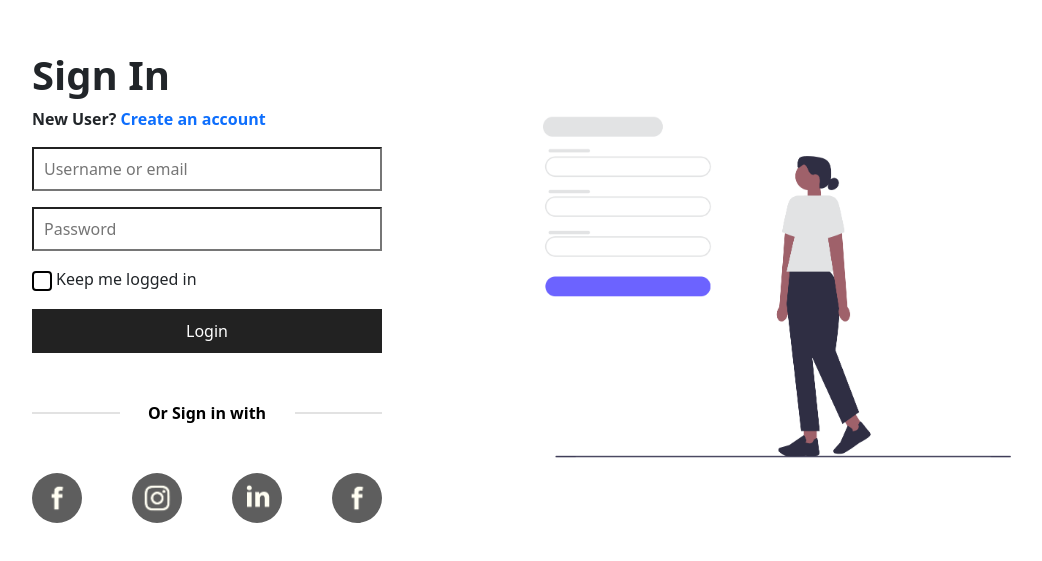
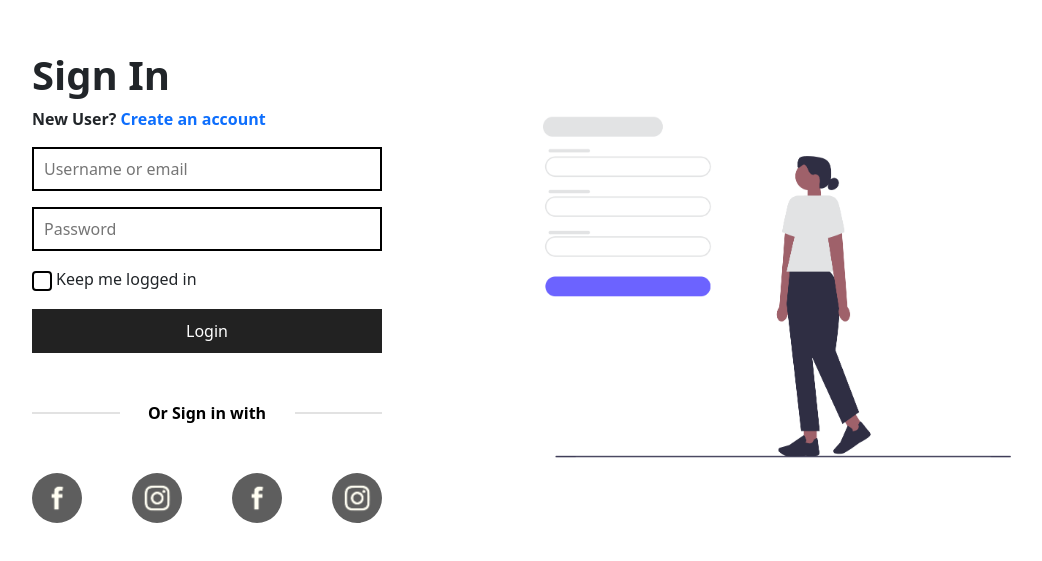
Before and after one commit to AKSHAYBINDU/Timesworld_test_app, a Next.js app: page / in a window 1280 px wide. Shown: the part 113-674 px from the top of the page, without its empty margins (148-1190 px from the left). Built offline with nearby package versions, Linux system fonts and the light colour scheme.

Commit message:
design updated

```diff
--- a/app/page.module.css
+++ b/app/page.module.css
@@ -6,11 +6,11 @@
 .input {
   width: 100%;
   height: 44px;
-
   background-color: white;
   color: black;
   padding-left: 10px;
   outline: none;
+  border: 2px solid black;
 }
 
 .form_button {
--- a/app/page.tsx
+++ b/app/page.tsx
@@ -101,18 +101,19 @@ export default function Login() {
                   alt="instagram logo"
                   className={styles.social_media_icons}
                 />
-                <Image
-                  src="/login/LinkedIn.png"
-                  width={50}
-                  height={50}
-                  alt="linkedin logo"
-                  className={styles.social_media_icons}
-                />
+
                 <Image
                   src="/login/Facebook.png"
                   width={50}
                   height={50}
                   alt="facebook logo"
+                  className={styles.social_media_icons}
+                />
+                <Image
+                  src="/login/Instagram.png"
+                  width={50}
+                  height={50}
+                  alt="instagram logo"
                   className={styles.social_media_icons}
                 />
               </div>
```
Also changed, not shown: app/home/page.tsx (+14 -9 lines).
